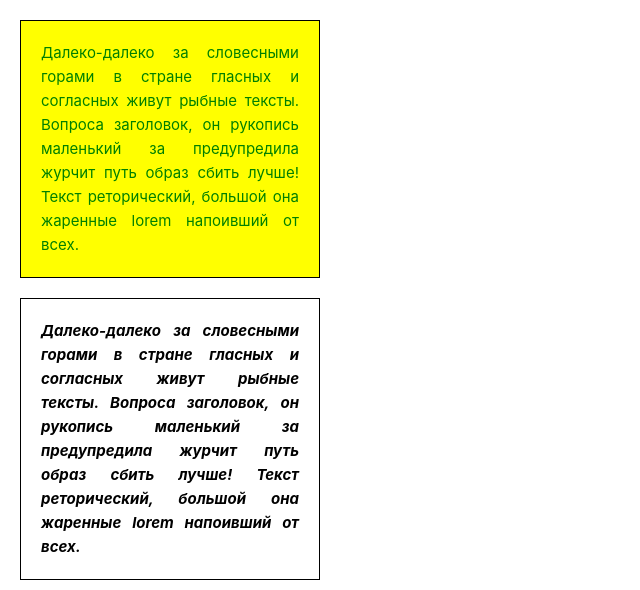
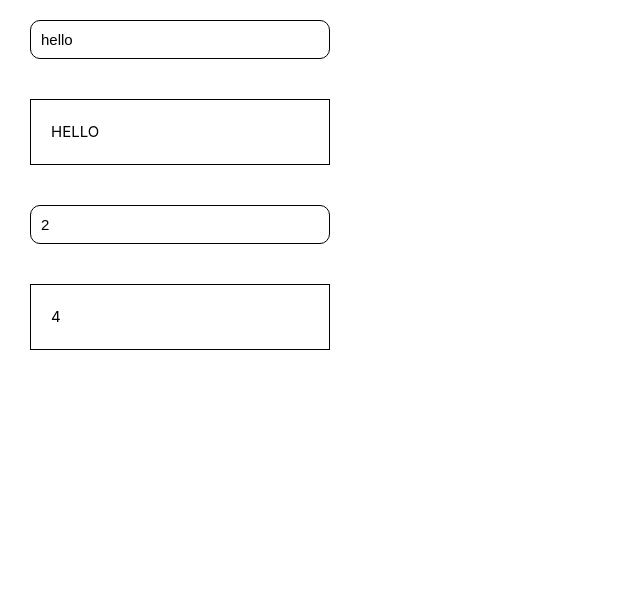
Before and after one commit to aanddi/vue3_exercises, a Vue app in the folder vue3/: page / in a window 1280 px wide. Shown: the top 590 px of the page, without its empty margins (0-640 px from the left). Built offline with nearby package versions, Linux system fonts and the light colour scheme.

Commit message:
Двусторонняя привязка данных к инпутам в Vue

```diff
--- a/vue3/src/App.vue
+++ b/vue3/src/App.vue
@@ -2,8 +2,12 @@
 export default {
   data() {
     return {
-      isValid: true,
-      isDisabled: false,
+      message: 'hello',
+      number: 2,
+      obj: {
+        block: true,
+        uppercase: true
+      },
     }
   },
   methods: {
@@ -13,17 +17,13 @@ export default {
 </script>
 
 <template>
-  <p :class="{block: isValid, color: isValid, bg: isValid}">
-    Далеко-далеко за словесными горами в стране гласных и согласных живут рыбные тексты. Вопроса заголовок, он рукопись
-    маленький за предупредила журчит путь образ сбить лучше! Текст реторический, большой она жаренные lorem напоивший от
-    всех.
-  </p>
+	<input v-model="message" class="block_input">
+	<p :class="obj">{{ message }}</p>
 
-  <p :class="{block: isValid, bold: isValid, cursive: isValid }">
-    Далеко-далеко за словесными горами в стране гласных и согласных живут рыбные тексты. Вопроса заголовок, он рукопись
-    маленький за предупредила журчит путь образ сбить лучше! Текст реторический, большой она жаренные lorem напоивший от
-    всех.
-  </p>
+  <input v-model="number" class="block_input">
+	<p :class="obj">{{ number**2 }}</p>
+
+
 </template>
 
 <style>
@@ -31,8 +31,16 @@ export default {
   border: 1px solid black;
   padding: 20px;
   width: 300px;
-  margin: 20px;
+  margin: 20px 30px;
   text-align: justify;
+}
+
+.block_input {
+  width: 300px;
+  margin: 20px 30px;
+  padding: 10px;
+  border: 1px solid black;
+  border-radius: 10px;
 }
 
 .color.bg {
@@ -43,5 +51,11 @@ export default {
 .bold.cursive {
   font-weight: bold;
   font-style: italic;
+
 }
+
+.uppercase {
+  text-transform: uppercase;
+}
+
 </style>
```
